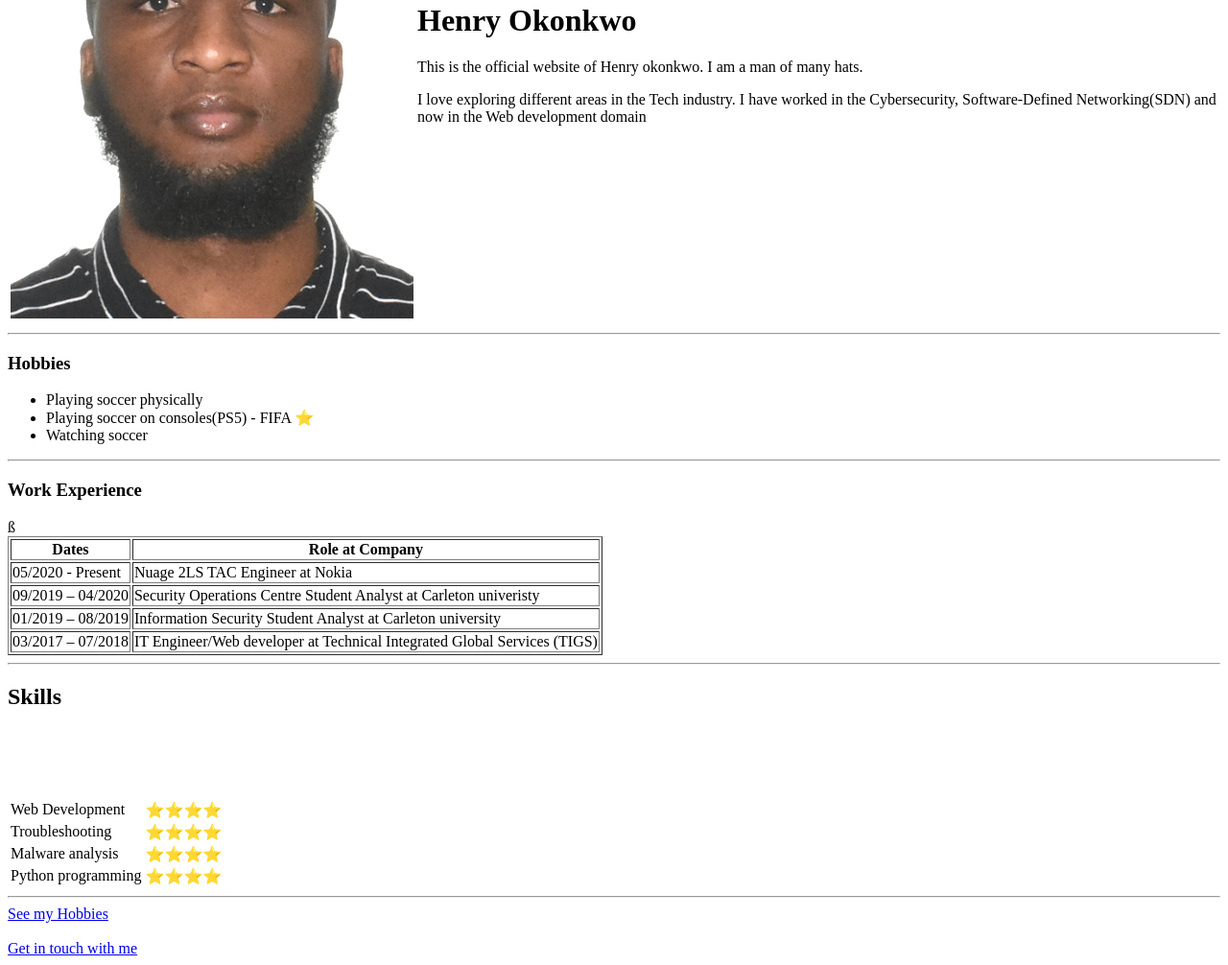
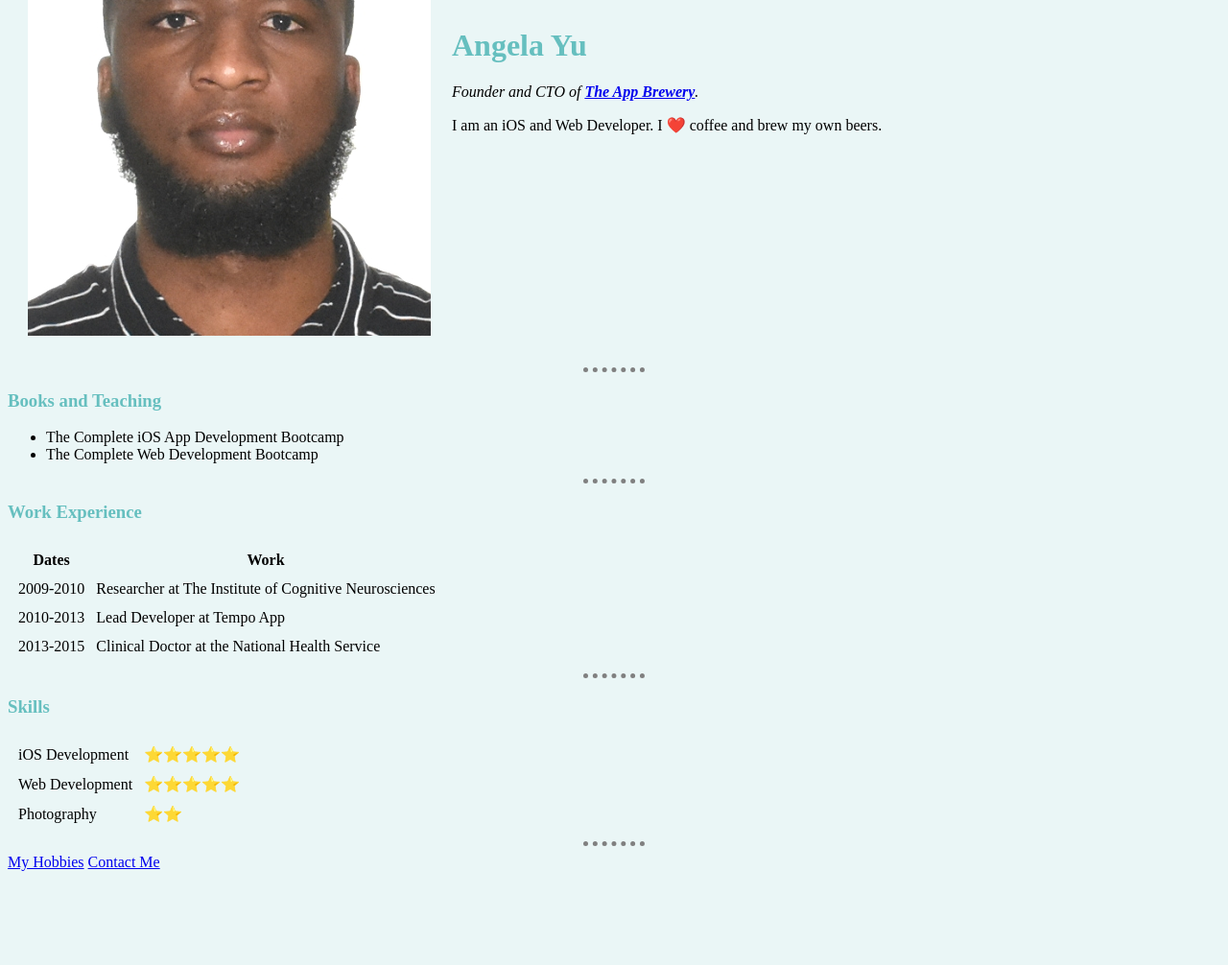
Before and after one commit to henryookonkwo/my-resume, a plain HTML site: page index.html in a window 1280 px wide. Shown: the part 219-1225 px from the top of the page at 96% size. After the commit the page ends 1135 px from the top, so only its background shows below. Drawn offline with Linux system fonts and the light colour scheme.

Commit message:
added external css

```diff
--- /dev/null
+++ b/css/styles.css
@@ -0,0 +1,19 @@
+body {
+  background-color: #eaf6f6;
+}
+
+hr {
+  /* background-color: grey; */
+  color: grey;
+  border-style: none;
+  height: 0px;
+  width: 5%;
+  border-style: none none dotted none;
+  border-width: 5px;
+  /* border-width: 9px; */
+}
+
+h1,
+h3 {
+  color: #66bfbf;
+}
--- a/index.html
+++ b/index.html
@@ -1,89 +1,69 @@
 <!DOCTYPE html>
-<html lang="en">
+<html>
   <head>
-    <meta charset="UTF-8">
-    <meta http-equiv="X-UA-Compatible" content="IE=edge">
-    <meta name="viewport" content="width=device-width, initial-scale=1.0">
-    <title>Henry's Personal Website</title>
+    <meta charset="utf-8">
+    <title>Angela's Personal Site</title>
+    <link rel="stylesheet" href="css/styles.css">
+
   </head>
-<body>
-    <table>
+
+  <body></body>
+    <table cellspacing="20">
       <tr>
-            <td>
-                <img src="/images/henry.png" alt="Henry's Picture">
-            </td>
-            <td>
-                <h1>Henry Okonkwo</h1>
-    <p>This is the official website of Henry okonkwo. I am a man of many hats. </p>
-    <p>I love exploring different areas in the Tech industry. I have worked in the Cybersecurity, Software-Defined Networking(SDN) and now in the Web development domain</p>
-
-            </td>
+        <td><img src="images/henry.png" alt="angela profile picture"></td>
+        <td><h1>Angela Yu</h1>
+        <p><em>Founder and CTO of <strong><a href="https://www.appbrewery.co/">The App Brewery</a></strong>.</em></p>
+        <p>I am an iOS and Web Developer. I ❤️ coffee and brew my own beers.</p></td>
       </tr>
     </table>
-
     <hr>
-    <h3>Hobbies</h3>
+    <h3>Books and Teaching</h3>
     <ul>
-        <li>Playing soccer physically</li>
-        <li>Playing soccer on consoles(PS5) - FIFA ⭐</li>
-        <li>Watching soccer</li>
+      <li>The Complete iOS App Development Bootcamp</li>
+      <li>The Complete Web Development Bootcamp</li>
     </ul>
     <hr>
-
     <h3>Work Experience</h3>
-    <table border="1">
+    <table cellspacing="10">
       <thead>
         <tr>
           <th>Dates</th>
-                <th>Role at Company</th>
+          <th>Work</th>
         </tr>
       </thead>
-        <tr>
-            <td>05/2020 - Present</td>
-            <td>Nuage 2LS TAC Engineer at Nokia</td>
-        </tr>
       <tbody>
         <tr>
-                <td>09/2019 – 04/2020</td>
-                <td>Security Operations Centre Student Analyst at Carleton univeristy</td>
+          <td>2009-2010</td>
+          <td>Researcher at The Institute of Cognitive Neurosciences</td>
         </tr>
         <tr>
-                <td>01/2019 – 08/2019</td>
-                ß<td>Information Security Student Analyst at Carleton university</td>
+          <td>2010-2013</td>
+          <td>Lead Developer at Tempo App</td>
         </tr>
         <tr>
-                <td>03/2017 – 07/2018</td>
-                <td>IT Engineer/Web developer at Technical Integrated Global Services (TIGS)</td>
+          <td>2013-2015</td>
+          <td>Clinical Doctor at the National Health Service</td>
         </tr>
       </tbody>
     </table>
-
     <hr>
-
-    <h2>Skills</h2>
-    <table>
+    <h3>Skills</h3>
+    <table cellspacing="10">
       <tr>
-            <td>Web Development </td> <br>
-            <td>⭐⭐⭐⭐</td>
+        <td>iOS Development</td>
+        <td>⭐️⭐️⭐️⭐️⭐️</td>
       </tr>
       <tr>
-            <td>Troubleshooting</td> <br>
-            <td>⭐⭐⭐⭐</td>
+        <td>Web Development</td>
+        <td>⭐️⭐️⭐️⭐️⭐️</td>
       </tr>
       <tr>
-            <td>Malware analysis </td> <br>
-            <td>⭐⭐⭐⭐</td>
-        </tr>
-        <tr>
-            <td>Python programming</td> <br>
-            <td>⭐⭐⭐⭐</td>
+        <td>Photography</td>
+        <td>⭐️⭐️</td>
       </tr>
     </table>
-    <form action=""></form>
-
     <hr>
-    <a href="hobbies.html"> See my Hobbies</a> <br> <br>
-    <a href="contact-me.html"> Get in touch with me</a>
-
+    <a href="hobbies.html">My Hobbies</a>
+    <a href="contact-me.html">Contact Me</a>
   </body>
 </html>
```
Also changed, not shown: contact-me.html (+2 -1 lines), hobbies.html (+2 -1 lines), index__backup.html (added, +91 -0 lines), 2 other files. Lines whose indentation alone changed are shown as unchanged.
